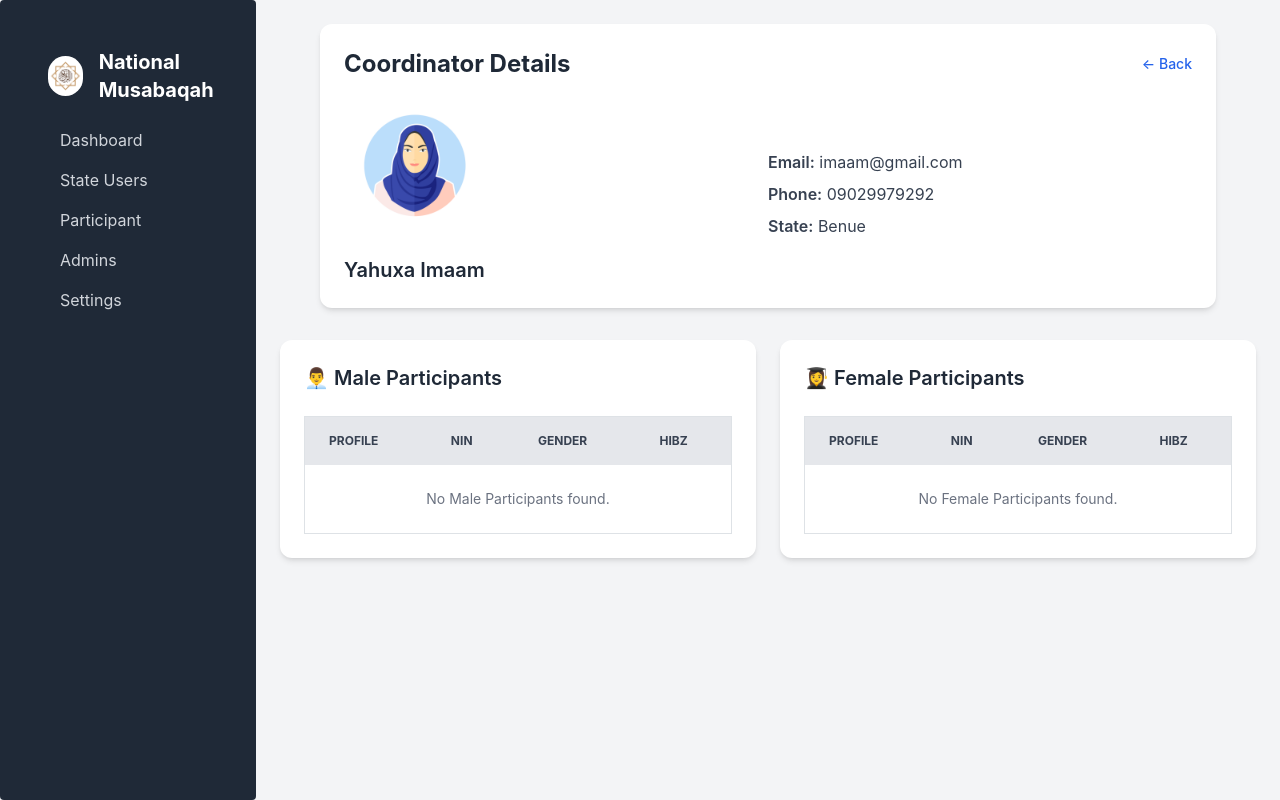
After one commit to codeWithDrammzy/nation-musabaqah, a Django app: page /state-user-view/1 in a window 1280 px wide. The commit adds this page. Run offline with Django 5.2, Linux system fonts and the light colour scheme; a user stored in the database is signed in; data comes from the database, SQL or seed files in the repository; both versions use the stored data as it was after the commit; some libraries are stand-ins or nearby versions.

Commit message:
admin-stateuser singular view

```diff
--- /dev/null
+++ b/musabaqah/templates/musabaqah/state-user-view.html
@@ -0,0 +1,139 @@
+{% extends 'musabaqah/base.html' %}
+{% load static %}
+
+{% block content %}
+<div class="flex bg-gray-100 min-h-screen">
+
+    {% include 'musabaqah/sidebar.html' %}
+
+    <main class="flex-1 md:ml-64 p-6 transition-all duration-300 ease-in-out" id="main-content">
+
+        <!-- Coordinator Profile Card -->
+        <div class="bg-white shadow-md rounded-xl p-6 max-w-4xl mx-auto">
+            <div class="flex justify-between items-center mb-6">
+                <h2 class="text-2xl font-bold text-gray-800">Coordinator Details</h2>
+                <a href="{% url 'state-user' %}" class="text-sm text-blue-600 hover:underline font-medium">← Back</a>
+            </div>
+
+            <div class="flex flex-col md:flex-row justify-between items-start md:items-center gap-8">
+                <div class="flex flex-col items-center">
+                    {% if state_user.avatar %}
+                        <img src="{{ state_user.avatar.url }}" alt="Profile Picture" class="w-32 h-32 rounded-full object-cover mb-4">
+                    {% else %}
+                        <img src="{% static 'images/avater.png' %}" alt="Profile Picture" class="w-32 h-32 rounded-full object-cover mb-4">
+                    {% endif %}
+                    <p class="text-xl font-semibold text-gray-800">{{ state_user.first_name|title }} {{ state_user.last_name|title }}</p>
+                </div>
+
+                <div class="space-y-2 text-gray-700 w-full md:w-1/2">
+                    <p><span class="font-semibold">Email:</span> {{ state_user.email }}</p>
+                    <p><span class="font-semibold">Phone:</span> {{ state_user.phone }}</p>
+                    <p><span class="font-semibold">State:</span> {{ state_user.get_state_display }}</p>
+                </div>
+            </div>
+        </div>
+
+        <!-- Participants Sections -->
+        <div class="grid grid-cols-1 lg:grid-cols-2 gap-6 max-w-7xl mx-auto mt-8">
+
+            <!-- Male Participants -->
+            <div class="bg-white shadow-md rounded-xl p-6">
+                <h3 class="text-xl font-semibold text-gray-800 mb-4">👨‍💼 Male Participants</h3>
+                <div class="overflow-x-auto">
+                    <table class="w-full text-sm text-left text-gray-700 border border-gray-300 rounded-md">
+                        <thead class="bg-gray-200 text-gray-700 uppercase text-xs">
+                            <tr>
+                                <th class="px-4 py-3">Profile</th>
+                                <th class="px-4 py-3">NIN</th>
+                                <th class="px-4 py-3">Gender</th>
+                                <th class="px-4 py-3">Hibz</th>
+                            </tr>
+                        </thead>
+                        <tbody>
+                            {% for user in part %}
+                                {% if user.gender == "M" %}
+                                <tr class="border-t">
+                                    <td class="px-4 py-2">
+                                        <div class="flex items-center gap-3">
+                                            {% if user.avatar %}
+                                                <img src="{{ user.avatar.url }}" alt="{{ user.first_name }}" class="w-10 h-10 rounded-full object-cover">
+                                            {% else %}
+                                                <div class="w-10 h-10 bg-gray-300 rounded-full flex items-center justify-center text-sm text-white">N/A</div>
+                                            {% endif %}
+                                            <span>{{ user.first_name|upper }} {{ user.last_name|upper }}</span>
+                                        </div>
+                                    </td>
+                                    <td class="px-4 py-2">{{ user.national_id }}</td>
+                                    <td class="px-4 py-2">{{ user.gender }}</td>
+                                    <td class="px-4 py-2">{{ user.hibz }}</td>
+                                </tr>
+                                {% endif %}
+                            {% empty %}
+                            <tr>
+                                <td colspan="4" class="text-center text-gray-500 py-4">No Male Participants found.</td>
+                            </tr>
+                            {% endfor %}
+                        </tbody>
+                    </table>
+                </div>
+            </div>
+
+            <!-- Female Participants -->
+            <div class="bg-white shadow-md rounded-xl p-6">
+                <h3 class="text-xl font-semibold text-gray-800 mb-4">👩‍🎓 Female Participants</h3>
+                <div class="overflow-x-auto">
+                    <table class="w-full text-sm text-left text-gray-700 border border-gray-300 rounded-md">
+                        <thead class="bg-gray-200 text-gray-700 uppercase text-xs">
+                            <tr>
+                                <th class="px-4 py-3">Profile</th>
+                                <th class="px-4 py-3">NIN</th>
+                                <th class="px-4 py-3">Gender</th>
+                                <th class="px-4 py-3">Hibz</th>
+                            </tr>
+                        </thead>
+                        <tbody>
+                            {% for user in part %}
+                                {% if user.gender == "F" %}
+                                <tr class="border-t">
+                                    <td class="px-4 py-2">
+                                        <div class="flex items-center gap-3">
+                                            {% if user.avatar %}
+                                                <img src="{{ user.avatar.url }}" alt="{{ user.first_name }}" class="w-10 h-10 rounded-full object-cover">
+                                            {% else %}
+                                                <div class="w-10 h-10 bg-gray-300 rounded-full flex items-center justify-center text-sm text-white">N/A</div>
+                                            {% endif %}
+                                            <span>{{ user.first_name|upper }} {{ user.last_name|upper }}</span>
+                                        </div>
+                                    </td>
+                                    <td class="px-4 py-2">{{ user.national_id }}</td>
+                                    <td class="px-4 py-2">{{ user.gender }}</td>
+                                    <td class="px-4 py-2">{{ user.hibz }}</td>
+                                </tr>
+                                {% endif %}
+                            {% empty %}
+                            <tr>
+                                <td colspan="4" class="text-center text-gray-500 py-4">No Female Participants found.</td>
+                            </tr>
+                            {% endfor %}
+                        </tbody>
+                    </table>
+                </div>
+            </div>
+
+        </div>
+
+    </main>
+
+</div>
+
+<script>
+    const sidebar = document.getElementById('sidebar');
+    const mainContent = document.getElementById('main-content');
+
+    function toggleSidebar() {
+        sidebar.classList.toggle('-translate-x-full');
+        mainContent.classList.toggle('ml-0');
+        mainContent.classList.toggle('md:ml-64');
+    }
+</script>
+{% endblock content %}
--- a/musabaqah/urls.py
+++ b/musabaqah/urls.py
@@ -3,17 +3,25 @@ from . import views
 
 urlpatterns = [
     path('', views.home, name='home'),
-    path('my-login', views.my_login, name='my-login'),
+
+    # super users
     path('dashboard', views.dashboard, name='dashboard'),
     path('state-user', views.state_user, name="state-user"),
     path('participants',views.participant, name="participants"),
-    path ('logout-user', views.logout_user, name="logout-user"),
     path('add-admin', views.add_admin, name="add-admin"),
+    path('state-user-view/<int:pk>', views.state_user_view, name="state-user-view"),
+
+
+    # state cordinators
     path('state-board', views.state_board, name="state-board"),
     path('state-cord', views.state_cord, name="state-cord"),   # the cord means cordinators
     path('state-part', views.state_part, name="state-part"),   # the part means participants
-    path('state-pass-change', views.state_password, name="state-pass-change"),
 
 
+    # password and logs
+    path('my-login', views.my_login, name='my-login'),
+    path ('logout-user', views.logout_user, name="logout-user"),
+    path('state-pass-change', views.state_password, name="state-pass-change"),
     path('state-forgot-password', views.state_forgot_password, name='state-forgot-password'),
+
 ]
--- a/musabaqah/views.py
+++ b/musabaqah/views.py
@@ -7,6 +7,10 @@ from django.contrib.auth.models import User
 from django.contrib import messages
 
 from django.contrib.auth.decorators import login_required
+import random
+import string
+from django.core.mail import send_mail
+
 
 def home(request):
 
@@ -43,15 +47,12 @@ def my_login(request):
 
     return render(request, "musabaqah/my-login.html", {'form': form})
 
-
 @login_required(login_url="my-login")
 def dashboard(request):
     total_users = StateUser.objects.count()
     total_participants = Participant.objects.count()
     context = {'total_users': total_users, 'total_participants':total_participants}
     return render(request, "musabaqah/dashboard.html", context)
-
-
 
 def add_admin(request):
     admin = User.objects.filter(is_superuser=True)
@@ -73,7 +74,6 @@ def add_admin(request):
     }
     return render(request, 'musabaqah/add-admin.html', context)
 
-
 @login_required(login_url="my-login")
 def state_user(request):
     state = StateUser.objects.all()
@@ -91,10 +91,30 @@ def state_user(request):
     }
     return render(request, "musabaqah/state-user.html", context)
 
+@login_required(login_url="my-login")
 def participant(request):
     part = Participant.objects.all().order_by('hibz')
     context = {'part':part}
     return render(request, "musabaqah/participants.html",context)
+
+@login_required(login_url="my-login")
+def state_user_view(request, pk):
+    try:
+        state_user = StateUser.objects.get(id=pk)
+        part = Participant.objects.filter(state_user=state_user).order_by('hibz')
+
+    except StateUser.DoesNotExist:
+        messages.error(request, "State user not found.")
+        return redirect("state-user")
+
+    context = {
+        'state_user': state_user,
+        'part': part
+    }
+    return render(request, 'musabaqah/state-user-view.html', context)
+
+
+
 
 # state users views
 def state_board(request):
@@ -106,7 +126,6 @@ def state_board(request):
     state_user = StateUser.objects.get(id=user_id)
 
     return render(request, 'musabaqah/state-board.html', {'state_user': state_user})
-
 
 def state_cord(request):
     user_id = request.session.get('state_user_id')
@@ -121,7 +140,6 @@ def state_cord(request):
         'state_user': state_user
     }
     return render(request, 'musabaqah/state-cord.html', context)
-
 
 def state_part(request):
     user_id = request.session.get('state_user_id')
@@ -149,9 +167,6 @@ def state_part(request):
     }
     return render(request, 'musabaqah/state-part.html', context)
 
-
-
-
 def state_password(request):
     user_id = request.session.get('state_user_id')
     if not user_id:
@@ -173,12 +188,6 @@ def state_password(request):
                 form.add_error('old_password', 'Old password is incorrect.')
 
     return render(request, 'musabaqah/state-pass-change.html', {'form': form})
-
-
-# views.py
-import random
-import string
-from django.core.mail import send_mail
 
 def state_forgot_password(request):
     form = StateUserForgotForm(request.POST or None)
@@ -215,7 +224,6 @@ def state_forgot_password(request):
 
 
 
-
 def logout_user(request):
     auth.logout(request)
     return redirect('my-login')
```
Also changed, not shown: musabaqah/templates/musabaqah/state-forgot-password.html (+7 -0 lines), musabaqah/templates/musabaqah/state-user.html (+23 -13 lines), db.sqlite3.
